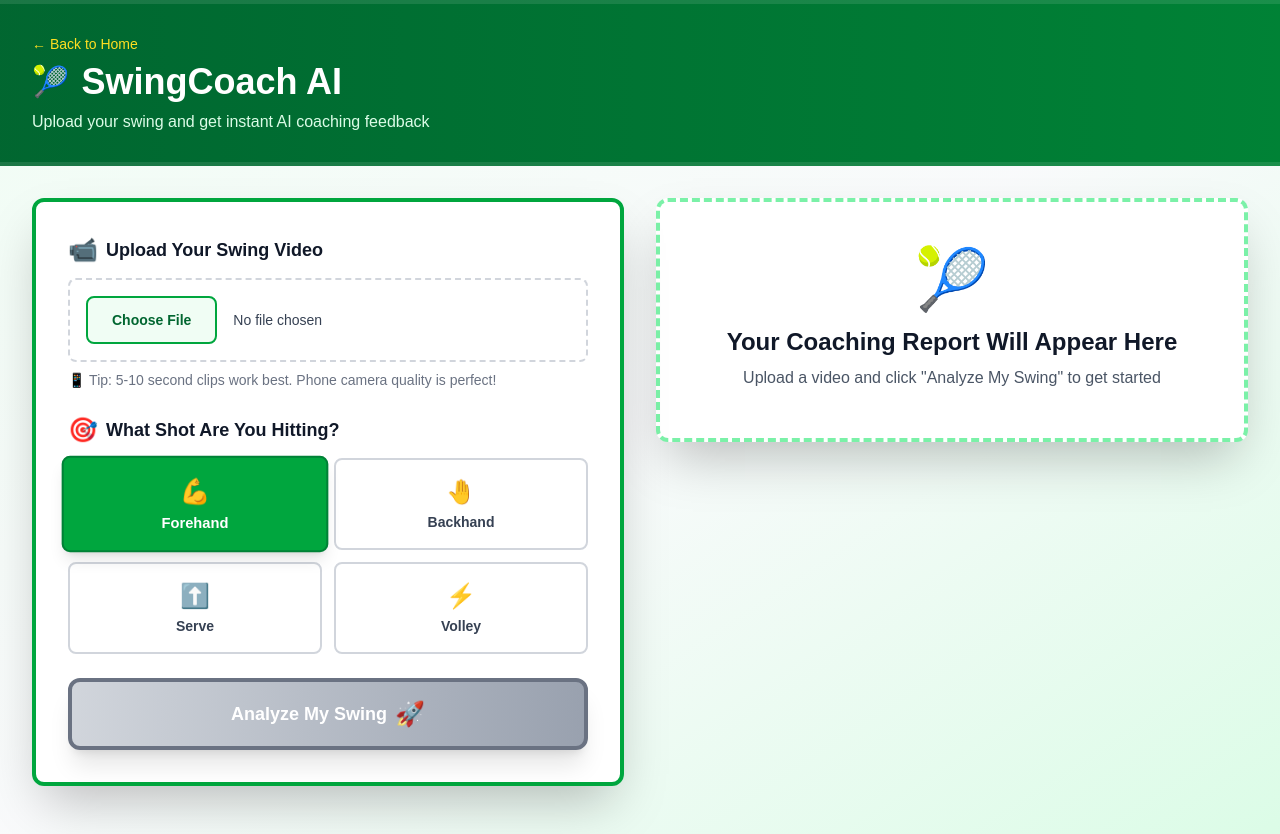
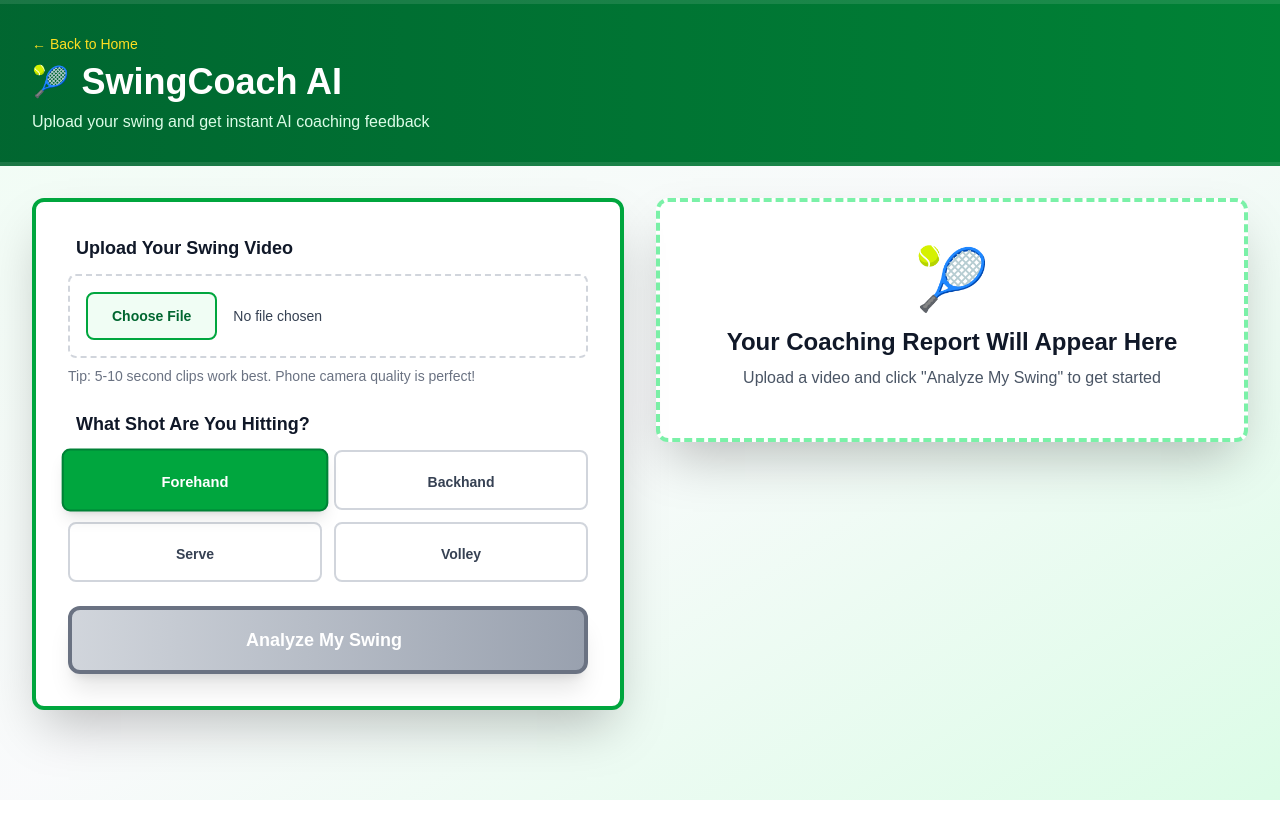
Before and after one commit to jbgaribay/bederer-ai, a Next.js app: page /upload in a window 1280 px wide. After the commit the page ends 800 px from the top, so only its background shows below. Built offline with nearby package versions, Linux system fonts and the light colour scheme.

Commit message:
remove some things

```diff
--- a/app/upload/page.tsx
+++ b/app/upload/page.tsx
@@ -95,7 +95,7 @@ export default function UploadPage() {
                 {/* File Upload */}
                 <div>
                   <label className="block text-lg font-bold text-gray-900 mb-3 flex items-center gap-2">
-                    <span className="text-2xl">📹</span>
+                    <span className="text-2xl"></span>
                     Upload Your Swing Video
                   </label>
                   <input
@@ -114,22 +114,22 @@ export default function UploadPage() {
                       hover:border-green-500 transition-colors"
                   />
                   <p className="mt-2 text-sm text-gray-500">
-                    📱 Tip: 5-10 second clips work best. Phone camera quality is perfect!
+                    Tip: 5-10 second clips work best. Phone camera quality is perfect!
                   </p>
                 </div>
 
                 {/* Shot Type Selector */}
                 <div>
                   <label className="block text-lg font-bold text-gray-900 mb-3 flex items-center gap-2">
-                    <span className="text-2xl">🎯</span>
+                    <span className="text-2xl"></span>
                     What Shot Are You Hitting?
                   </label>
                   <div className="grid grid-cols-2 gap-3">
                     {[
-                      { value: "forehand", emoji: "💪", label: "Forehand" },
-                      { value: "backhand", emoji: "🤚", label: "Backhand" },
-                      { value: "serve", emoji: "⬆️", label: "Serve" },
-                      { value: "volley", emoji: "⚡", label: "Volley" },
+                      { value: "forehand", label: "Forehand" },
+                      { value: "backhand", label: "Backhand" },
+                      { value: "serve",    label: "Serve" },
+                      { value: "volley",   label: "Volley" },
                     ].map((shot) => (
                       <button
                         key={shot.value}
@@ -199,7 +199,7 @@ export default function UploadPage() {
                   ) : (
                     <span className="flex items-center justify-center gap-2">
                       <span>Analyze My Swing</span>
-                      <span className="text-2xl">🚀</span>
+                      <span className="text-2xl"></span>
                     </span>
                   )}
                 </button>
--- a/components/CoachingReport.tsx
+++ b/components/CoachingReport.tsx
@@ -61,7 +61,7 @@ export default function CoachingReport({ analysis }: CoachingReportProps) {
       {/* Categories Grid - 2 columns on desktop */}
       <div>
         <h3 className="text-2xl font-black text-gray-900 mb-6 flex items-center gap-2">
-          <span className="text-2xl">📊</span>
+          <span className="text-2xl"></span>
           Technique Breakdown
         </h3>
         <div className="grid lg:grid-cols-2 gap-6">
@@ -109,7 +109,7 @@ export default function CoachingReport({ analysis }: CoachingReportProps) {
                 </div>
                 <div className="pt-2 border-t-2 border-gray-300">
                   <div className="text-xs font-bold text-gray-600 uppercase tracking-wide mb-1 flex items-center gap-1">
-                    <span>💡</span> Coaching Tip
+                    <span></span> Coaching Tip
                   </div>
                   <p className="text-sm font-medium leading-relaxed">
                     {category.tip}
@@ -132,7 +132,7 @@ export default function CoachingReport({ analysis }: CoachingReportProps) {
       {/* Drill Recommendation */}
       <div className="bg-gradient-to-r from-blue-50 to-blue-100 border-4 border-blue-600 rounded-xl p-6 shadow-lg">
         <h3 className="text-xl font-black text-blue-900 mb-3 flex items-center gap-2">
-          🏋️ Recommended Drill
+           Recommended Drill
         </h3>
         <p className="text-blue-800 text-lg leading-relaxed">{analysis.drill_recommendation}</p>
       </div>
```
